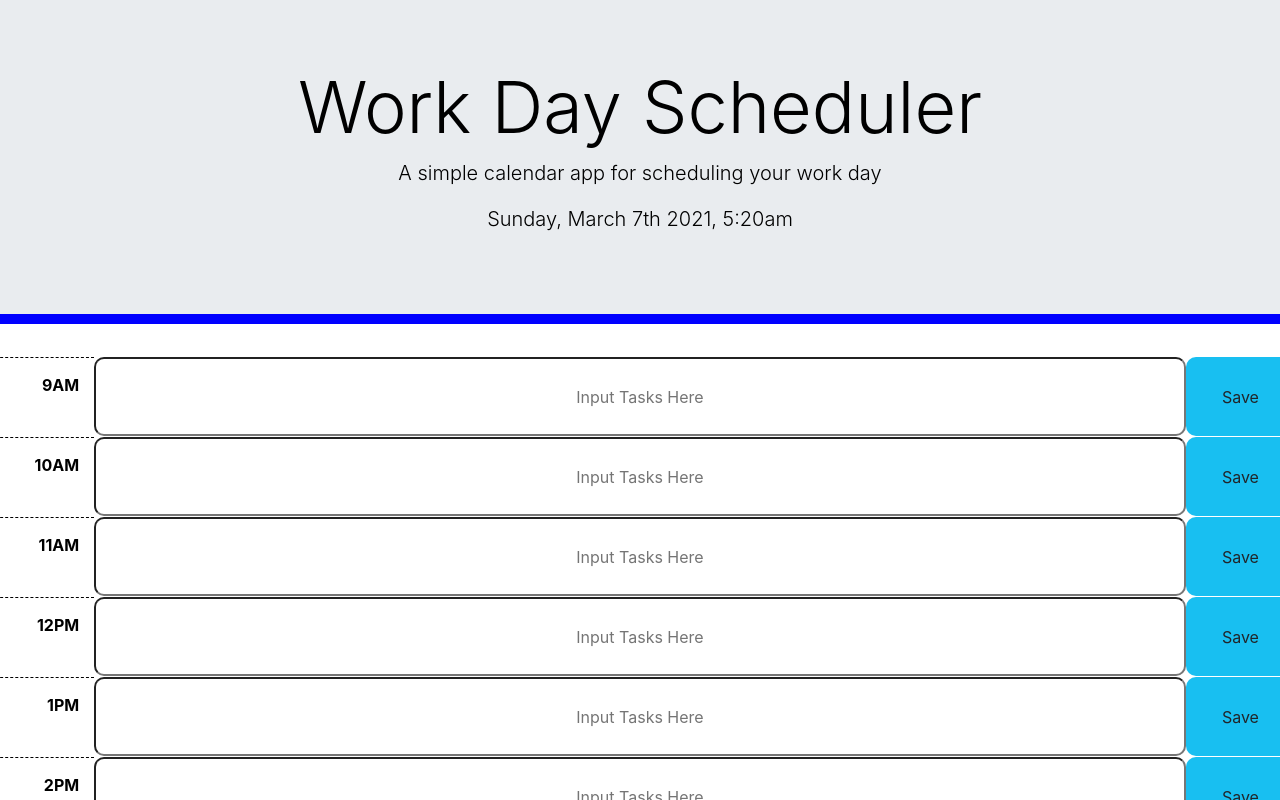
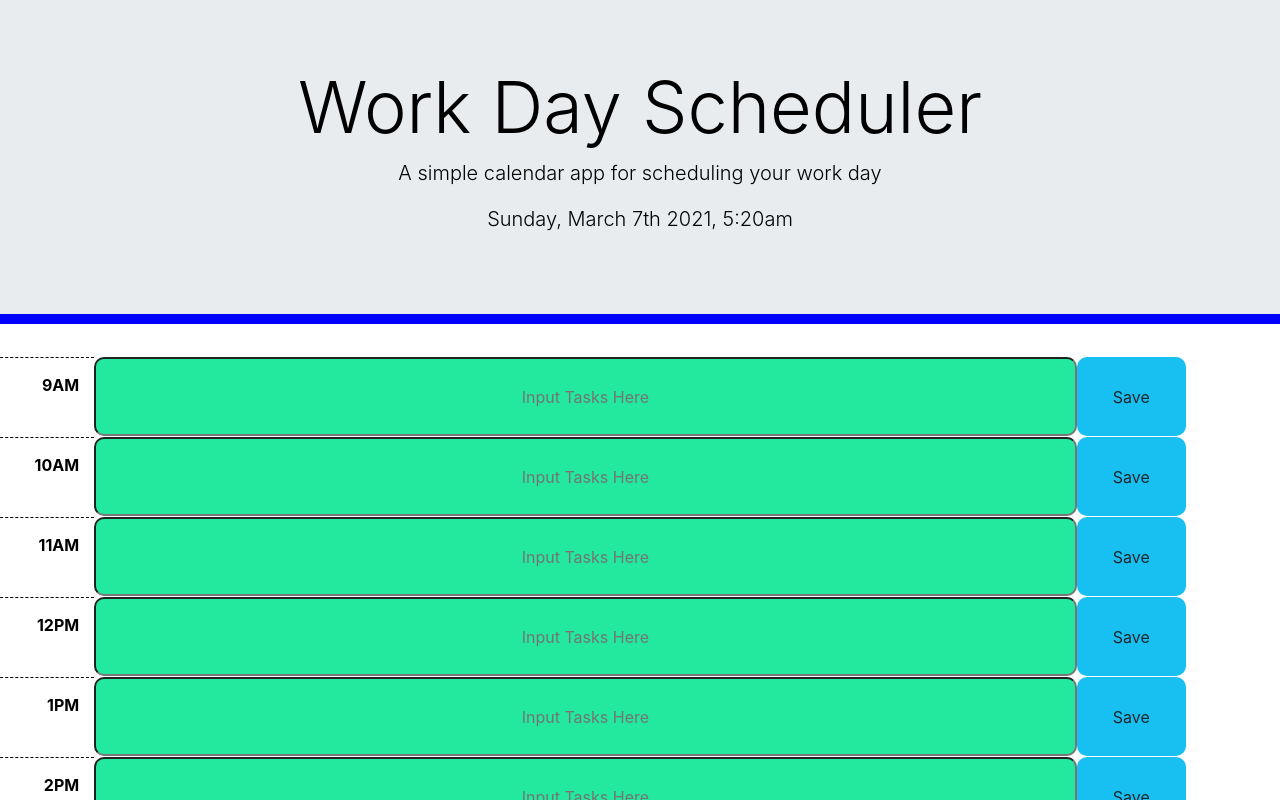
Before and after one commit to treyjewett/React-Workday-Organizer, a React (Create React App) app: page / in a window 1280 px wide. Shown: the top 800 px of the page. Built offline with nearby package versions, Linux system fonts and the light colour scheme.

Commit message:
fixes color coding errors. App works correctly.

```diff
--- a/src/App.js
+++ b/src/App.js
@@ -2,14 +2,12 @@ import React, { Component } from "react";
 import Header from "./components/Header";
 import Hours from "./components/Hours";
 import workday from "./workday.json";
-import Moment from "react-moment"
-
-let tense = "";
+import moment from "moment";
 
 class App extends Component {
 
     componentDidMount() {
-        for (let i = 1; i <= 9; i++) {
+        for (let i = 9; i <= 17; i++) {
             let storageValue = localStorage.getItem(`${i}`);
             if (storageValue !== null) {
                 document.getElementById(`${i}`).value = storageValue;
@@ -23,34 +21,31 @@ class App extends Component {
         alert(`${props.hour} Task Saved!`);
     };
 
-    colorCode(props) {
-        let currentTime = parseInt(Moment().format("H"));
-        let hour = parseInt(`${props.hour}`);
-        for (let i = 1; i <= 9; i++) {
-            if (hour < currentTime) {
-                tense = "past col-md-9 taskInput";
-            } else if (hour === currentTime) {
-                tense = "col-md-9 taskInput present";
-            } else {
-                tense = "col-md-9 taskInput future";
-            }
-        }
-    }
+    determineTense = (timeSlot, time) => (time === timeSlot ? "present" : "future");
+
+    colorCode = ({ id: timeSlot }) => {
+        const currentTime = Number(moment().format("H"));
+        return currentTime > timeSlot
+            ? "past"
+            : this.determineTense(timeSlot, currentTime);
+    };
 
     render() {
         return (
             <>
                 <Header />
-                {workday.map(hour => (
+                {workday.map(hour => {
+                    return (
                         <Hours
                             saveTask={this.saveTask}
-                        tense={tense}
+                            tense={this.colorCode(hour)}
                             id={hour.id}
                             key={hour.id}
                             hour={hour.hour}
                             value={hour.value}
                         />
-                ))}
+                    )
+                })}
             </>
         );
     }
--- a/src/components/Hours/index.js
+++ b/src/components/Hours/index.js
@@ -5,7 +5,7 @@ function Hours(props) {
   return (
     <div className="row">
       <div className="col-sm-1 hour">{props.hour}</div>
-      <input className={"col-md-10 taskInput" + props.tense} id={props.id} type="text" placeholder="Input Tasks Here"></input>
+      <input className={`col-md-9 taskInput ${props.tense}`} id={props.id} type="text" placeholder="Input Tasks Here"></input>
       <button onClick={() => props.saveTask(props)} className="col-sm-1 btn" type="submit">Save</button>
     </div>
   );
--- a/src/workday.json
+++ b/src/workday.json
@@ -1,46 +1,46 @@
 [
     {
-        "id": 1,
+        "id": 9,
         "hour": "9AM",
         "value": ""
     },
     {
-        "id": 2,
+        "id": 10,
         "hour": "10AM",
         "value": ""
     },
     {
-        "id": 3,
+        "id": 11,
         "hour": "11AM",
         "value": ""
     },
     {
-        "id": 4,
+        "id": 12,
         "hour": "12PM",
         "value": ""
     },
     {
-        "id": 5,
+        "id": 13,
         "hour": "1PM",
         "value": ""
     },
     {
-        "id": 6,
+        "id": 14,
         "hour": "2PM",
         "value": ""
     },
     {
-        "id": 7,
+        "id": 15,
         "hour": "3PM",
         "value": ""
     },
     {
-        "id": 8,
+        "id": 16,
         "hour": "4PM",
         "value": ""
     },
     {
-        "id": 9,
+        "id": 17,
         "hour": "5PM",
         "value": ""
     }
```
Also changed, not shown: 1 other file (tests, documents, lock files or other folders). Lines whose indentation alone changed are shown as unchanged.
